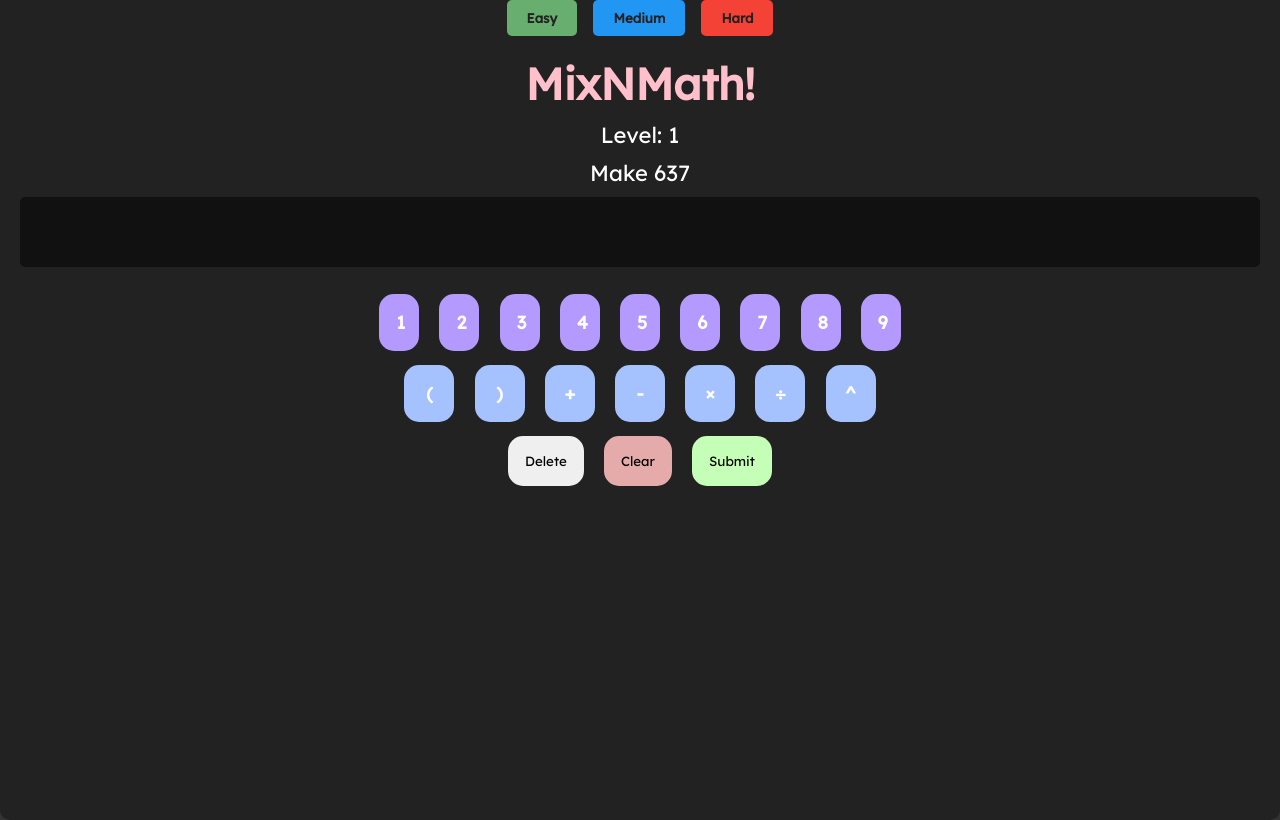
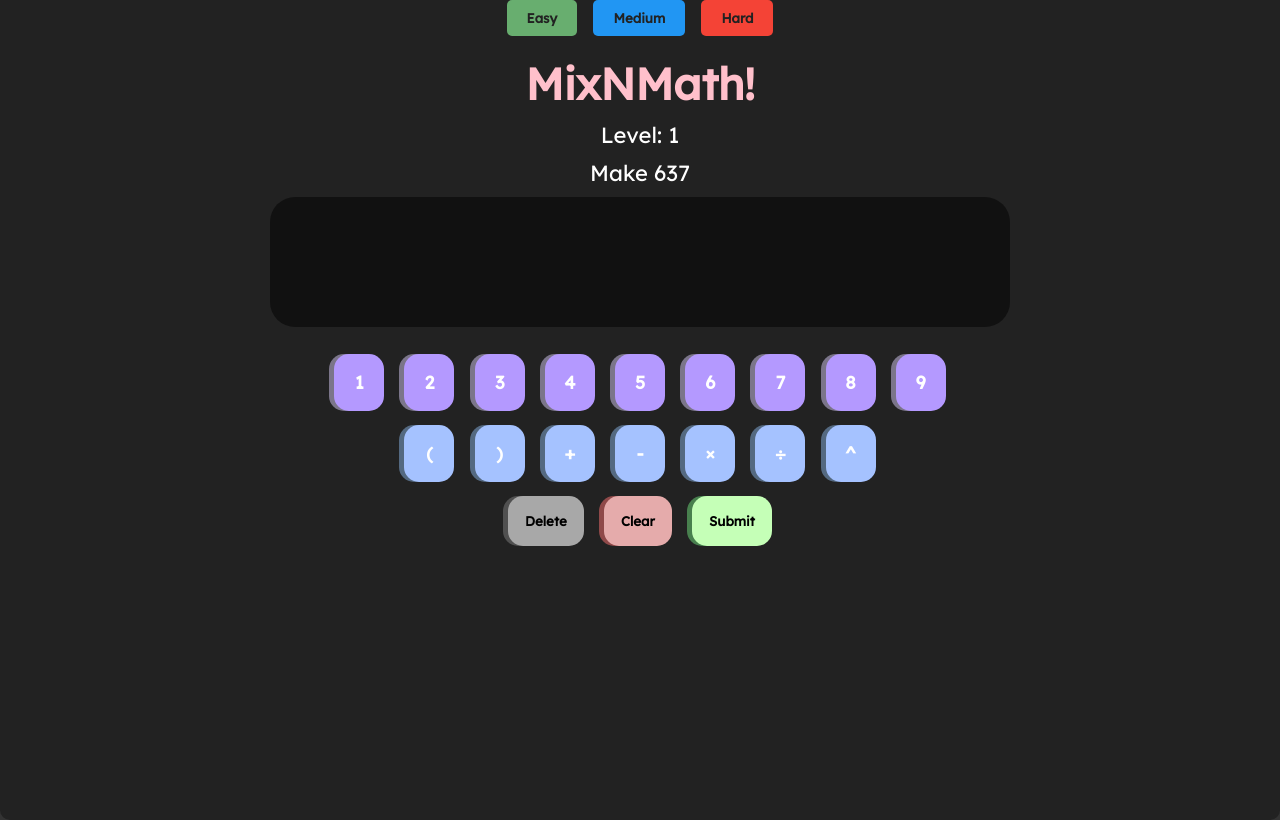
Before and after one commit to nrccstat/MixNMath, a PHP site: page / in a window 1280 px wide. Run offline with PHP 8.4, Linux system fonts and the light colour scheme; some libraries are stand-ins or nearby versions.

Commit message:
Update styles.css - Apurwa

```diff
--- a/styles.css
+++ b/styles.css
@@ -65,9 +65,12 @@ body {
 .input-display {
     min-height: 50px;
     background-color: #111;
-    border-radius: 5px;
-    padding: 10px;
+    border-radius: 25px;
+    padding: 40px;
     margin-bottom: 20px;
+    margin-left:250px;
+    margin-right:250px;
+    font-size: xx-large;
 }
 
 .buttons-container {
@@ -98,26 +101,34 @@ body {
 
     background-color: #C5FFB7;
     font-family: 'Lexend', sans-serif;
-    font: bold;
+    filter: drop-shadow(-5px 0px 0px #48804E);
+    font-weight: 800;
 }
 
 .clear-button{
     background-color: #E5ABAB;
     font-family: 'Lexend', sans-serif;
-    font: bold;
+    font-weight: 800;
+    filter: drop-shadow(-5px 0px 0px #8F4949);
 }
-
+.backspace{
+    background-color: #a8a8a8;
+    font-family: 'Lexend', sans-serif;
+    font-weight: 800;
+    filter: drop-shadow(-5px 0px 0px #505050);
+}
 #my{
     zoom: 500%;
     }
 
 .number{
     background-color: #B499FF;
-    width: 40px;
+    width: 50px;
     color: #FFFFFF;
     font-family: 'Lexend', sans-serif;
     font-weight: 800;
     font-size: large;
+    filter: drop-shadow(-5px 0px 0px #7B758A);
 }
 .operator{
     background-color: #a5c2ff;
@@ -126,4 +137,5 @@ body {
     font-family: 'Lexend', sans-serif;
     font-weight: 800;
     font-size: large;
+    filter: drop-shadow(-5px 0px 0px #546981);
 }
```
